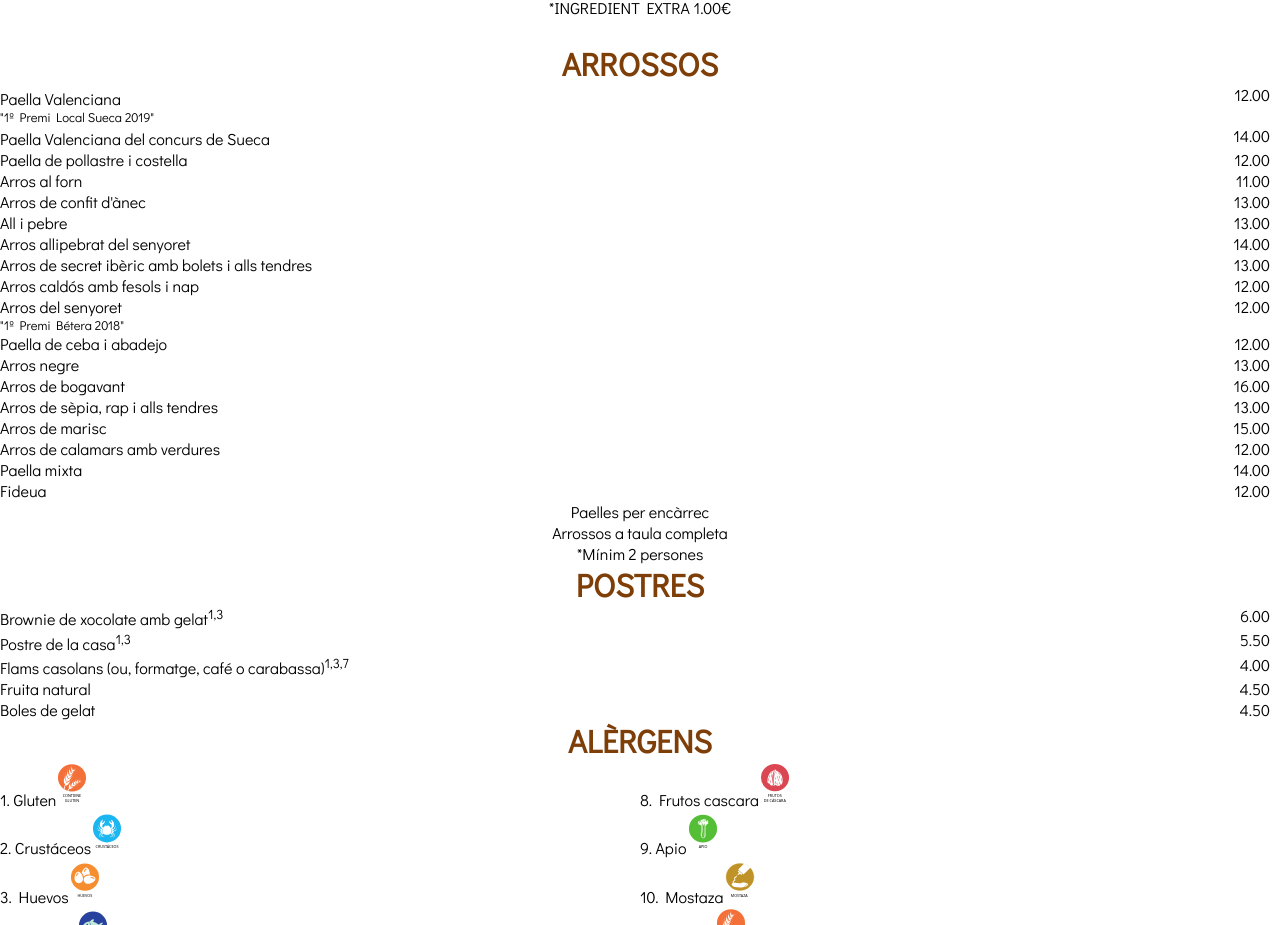
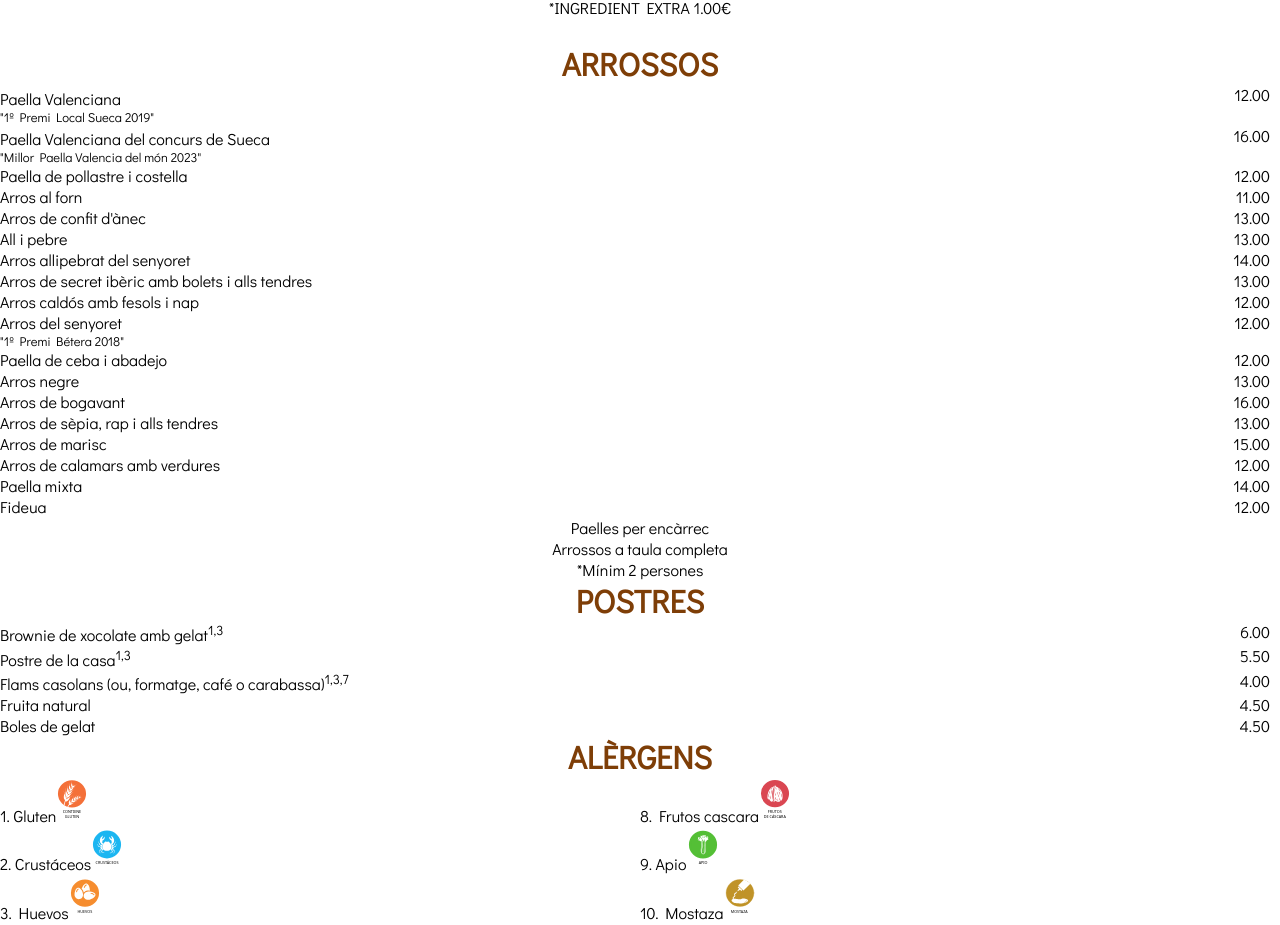
Before and after one commit to ensabar/Sequial20, a plain HTML site: page CARTA.html in a window 1280 px wide. Shown: the part 2605-3530 px from the top of the page. Drawn offline with Linux system fonts and the light colour scheme.

Commit message:
precio paella

```diff
--- a/CARTA.html
+++ b/CARTA.html
@@ -405,8 +405,9 @@
 <p class="detalls_ingredients">"1º Premi Local Sueca 2019"</p>
 <p>
   <span class="descripcion">Paella Valenciana del concurs de Sueca<sup></sup></span>
-  <span class="precio">14.00</span>
+  <span class="precio">16.00</span>
 </p>
+<p class="detalls_ingredients">"Millor Paella Valencia del món 2023"</p>
 <p>
   <span class="descripcion">Paella de pollastre i costella</span>
   <span class="precio">12.00</span>
```
